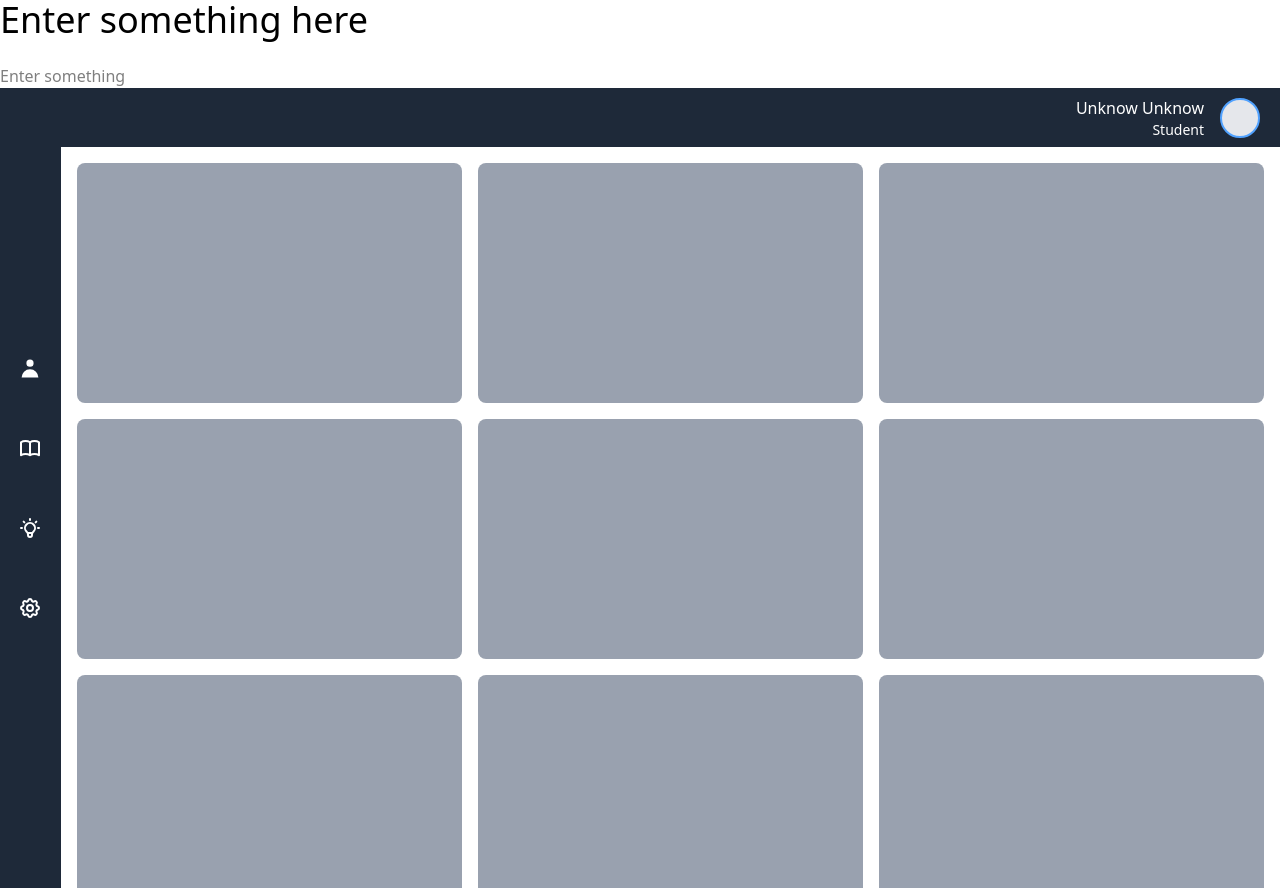
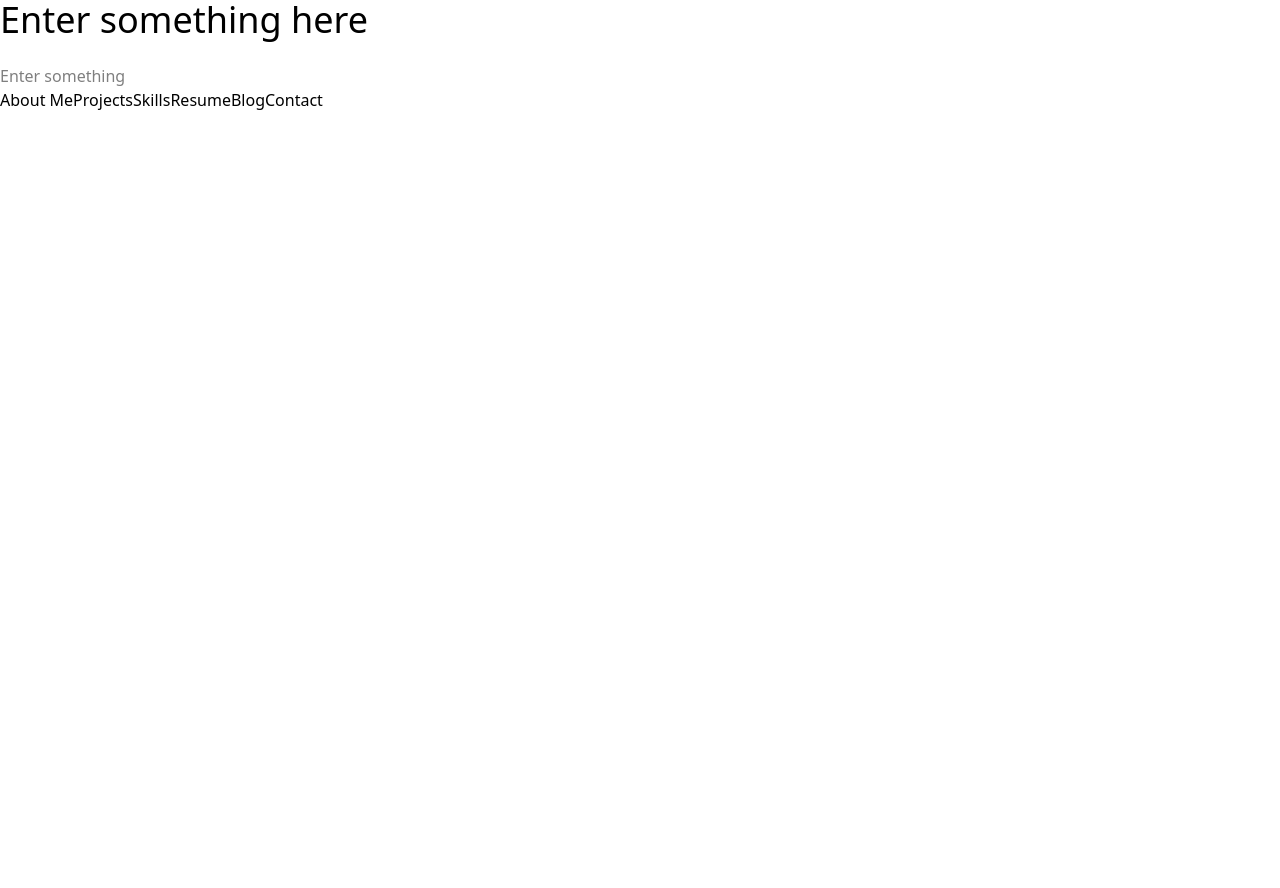
Before and after one commit to KavishkaDulshan/Portfolio, a React (Vite) app: page / in a window 1280 px wide. After the commit the page ends 800 px from the top, so only its background shows below. Built offline with nearby package versions, Linux system fonts and the light colour scheme.

Commit message:
edit navbar

```diff
--- a/src/assets/components/NavBar.jsx
+++ b/src/assets/components/NavBar.jsx
@@ -3,81 +3,14 @@ import React from 'react'
 const NavBar = () => {
   return (
     <div>
-        <nav>
-            <div>
-
-<div class="h-screen w-full bg-white relative flex overflow-hidden">
-
-
-  <aside class="h-full w-16 flex flex-col space-y-10 items-center justify-center relative bg-gray-800 text-white">
-
-    <div class="h-10 w-10 flex items-center justify-center rounded-lg cursor-pointer hover:text-gray-800 hover:bg-white  hover:duration-300 hover:ease-linear focus:bg-white">
-      <svg xmlns="http://www.w3.org/2000/svg" class="h-6 w-6" viewBox="0 0 20 20" fill="currentColor"><path fill-rule="evenodd" d="M10 9a3 3 0 100-6 3 3 0 000 6zm-7 9a7 7 0 1114 0H3z" clip-rule="evenodd" /></svg>
-    </div>
-
-
-    <div class="h-10 w-10 flex items-center justify-center rounded-lg cursor-pointer hover:text-gray-800 hover:bg-white  hover:duration-300 hover:ease-linear focus:bg-white">
-      <svg xmlns="http://www.w3.org/2000/svg" class="h-6 w-6" fill="none" viewBox="0 0 24 24" stroke="currentColor"><path stroke-linecap="round" stroke-linejoin="round" stroke-width="2" d="M12 6.253v13m0-13C10.832 5.477 9.246 5 7.5 5S4.168 5.477 3 6.253v13C4.168 18.477 5.754 18 7.5 18s3.332.477 4.5 1.253m0-13C13.168 5.477 14.754 5 16.5 5c1.747 0 3.332.477 4.5 1.253v13C19.832 18.477 18.247 18 16.5 18c-1.746 0-3.332.477-4.5 1.253" /></svg>
-    </div>
-
-
-    <div class="h-10 w-10 flex items-center justify-center rounded-lg cursor-pointer hover:text-gray-800 hover:bg-white  hover:duration-300 hover:ease-linear focus:bg-white">
-      <svg xmlns="http://www.w3.org/2000/svg" class="h-6 w-6" fill="none" viewBox="0 0 24 24" stroke="currentColor">
-        <path stroke-linecap="round" stroke-linejoin="round" stroke-width="2" d="M9.663 17h4.673M12 3v1m6.364 1.636l-.707.707M21 12h-1M4 12H3m3.343-5.657l-.707-.707m2.828 9.9a5 5 0 117.072 0l-.548.547A3.374 3.374 0 0014 18.469V19a2 2 0 11-4 0v-.531c0-.895-.356-1.754-.988-2.386l-.548-.547z" />
-      </svg>
-    </div>
-
-
-    <div class="h-10 w-10 flex items-center justify-center rounded-lg cursor-pointer hover:text-gray-800 hover:bg-white  hover:duration-300 hover:ease-linear focus:bg-white">
-      <svg xmlns="http://www.w3.org/2000/svg" class="h-6 w-6" fill="none" viewBox="0 0 24 24" stroke="currentColor">
-        <path stroke-linecap="round" stroke-linejoin="round" stroke-width="2" d="M10.325 4.317c.426-1.756 2.924-1.756 3.35 0a1.724 1.724 0 002.573 1.066c1.543-.94 3.31.826 2.37 2.37a1.724 1.724 0 001.065 2.572c1.756.426 1.756 2.924 0 3.35a1.724 1.724 0 00-1.066 2.573c.94 1.543-.826 3.31-2.37 2.37a1.724 1.724 0 00-2.572 1.065c-.426 1.756-2.924 1.756-3.35 0a1.724 1.724 0 00-2.573-1.066c-1.543.94-3.31-.826-2.37-2.37a1.724 1.724 0 00-1.065-2.572c-1.756-.426-1.756-2.924 0-3.35a1.724 1.724 0 001.066-2.573c-.94-1.543.826-3.31 2.37-2.37.996.608 2.296.07 2.572-1.065z" />
-        <path stroke-linecap="round" stroke-linejoin="round" stroke-width="2" d="M15 12a3 3 0 11-6 0 3 3 0 016 0z" />
-      </svg>
-    </div>
-  </aside>
-
-
-
-  <div class="w-full h-full flex flex-col justify-between">
-
-    <header class="h-16 w-full flex items-center relative justify-end px-5 space-x-10 bg-gray-800">
-
-      <div class="flex flex-shrink-0 items-center space-x-4 text-white">
-
-
-        <div class="flex flex-col items-end ">
-
-          <div class="text-md font-medium ">Unknow Unknow</div>
-
-          <div class="text-sm font-regular">Student</div>
-        </div>
-
-
-        <div class="h-10 w-10 rounded-full cursor-pointer bg-gray-200 border-2 border-blue-400"></div>
-      </div>
-    </header>
-
-
-    <main class="max-w-full h-full flex relative overflow-y-hidden">
-
-      <div class="h-full w-full m-4 flex flex-wrap items-start justify-start rounded-tl grid-flow-col auto-cols-max gap-4 overflow-y-scroll">
-
-        <div class="w-96 h-60 rounded-lg flex-shrink-0 flex-grow bg-gray-400"></div>
-        <div class="w-96 h-60 rounded-lg flex-shrink-0 flex-grow bg-gray-400"></div>
-        <div class="w-96 h-60 rounded-lg flex-shrink-0 flex-grow bg-gray-400"></div>
-        <div class="w-96 h-60 rounded-lg flex-shrink-0 flex-grow bg-gray-400"></div>
-        <div class="w-96 h-60 rounded-lg flex-shrink-0 flex-grow bg-gray-400"></div>
-        <div class="w-96 h-60 rounded-lg flex-shrink-0 flex-grow bg-gray-400"></div>
-        <div class="w-96 h-60 rounded-lg flex-shrink-0 flex-grow bg-gray-400"></div>
-        <div class="w-96 h-60 rounded-lg flex-shrink-0 flex-grow bg-gray-400"></div>
-        <div class="w-96 h-60 rounded-lg flex-shrink-0 flex-grow bg-gray-400"></div>
-      </div>
-    </main>
-  </div>
-
-</div>
-            </div>
-        </nav>
+       <nav>
+        <button type='button' name='aboutme' value='aboutme'>About Me</button>
+        <button type='button'>Projects</button>
+        <button type='button'>Skills</button>
+        <button type='button'>Resume</button>
+        <button type='button'>Blog</button>
+        <button type='button'>Contact</button>
+       </nav>
     </div>
   )
 }
```
